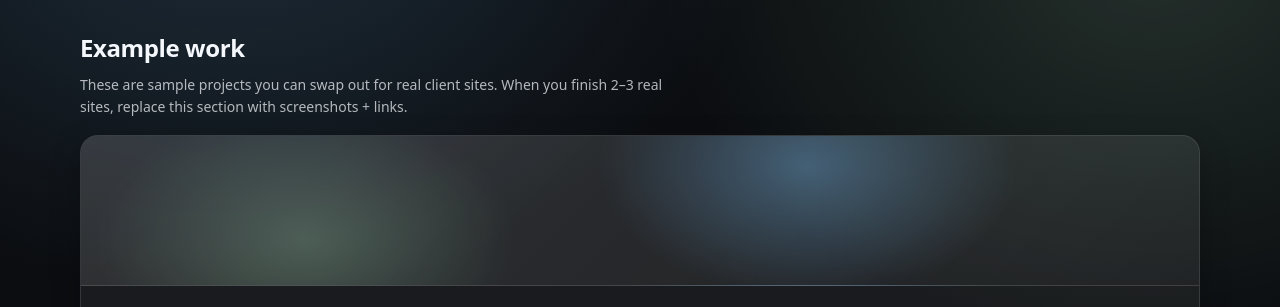
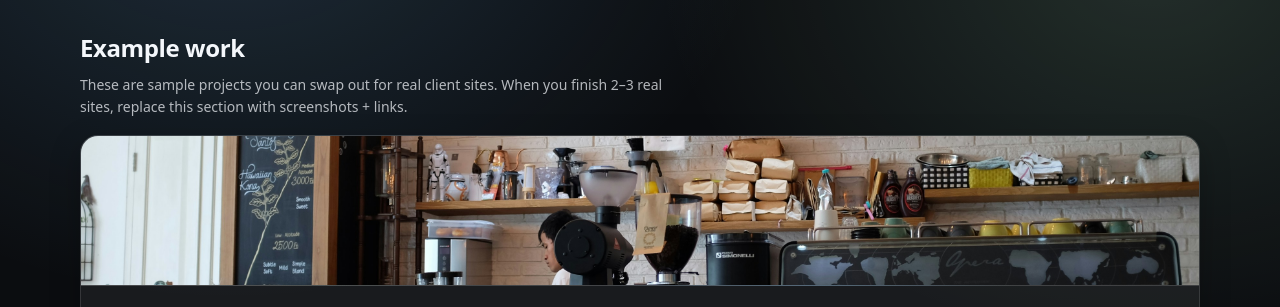
Before and after one commit to raymond-johnson/MinnWebb, a plain HTML site: page index.html in a window 1280 px wide. Shown: the part 1000-1307 px from the top of the page. Drawn offline with Linux system fonts and the light colour scheme.

Commit message:
added coffee image to preview on index

```diff
--- a/index.html
+++ b/index.html
@@ -587,7 +587,14 @@
           <a href="coffee.html" target="_blank" style="text-decoration:none; color:inherit;">
 
             <div class="card work">
-              <div class="work-top"></div>
+
+              <div class="work-top">
+
+                <img src="images/coffeeshop.jpg"
+                     alt="Coffee Website Preview"
+                     style="width:100%; height:100%; object-fit:cover;">
+
+              </div>
 
               <div class="work-body">
 
@@ -604,6 +611,7 @@
                 </div>
 
               </div>
+
             </div>
 
           </a>
```
Also changed, not shown: images/coffeeshop.jpg (added), 1 other file.
